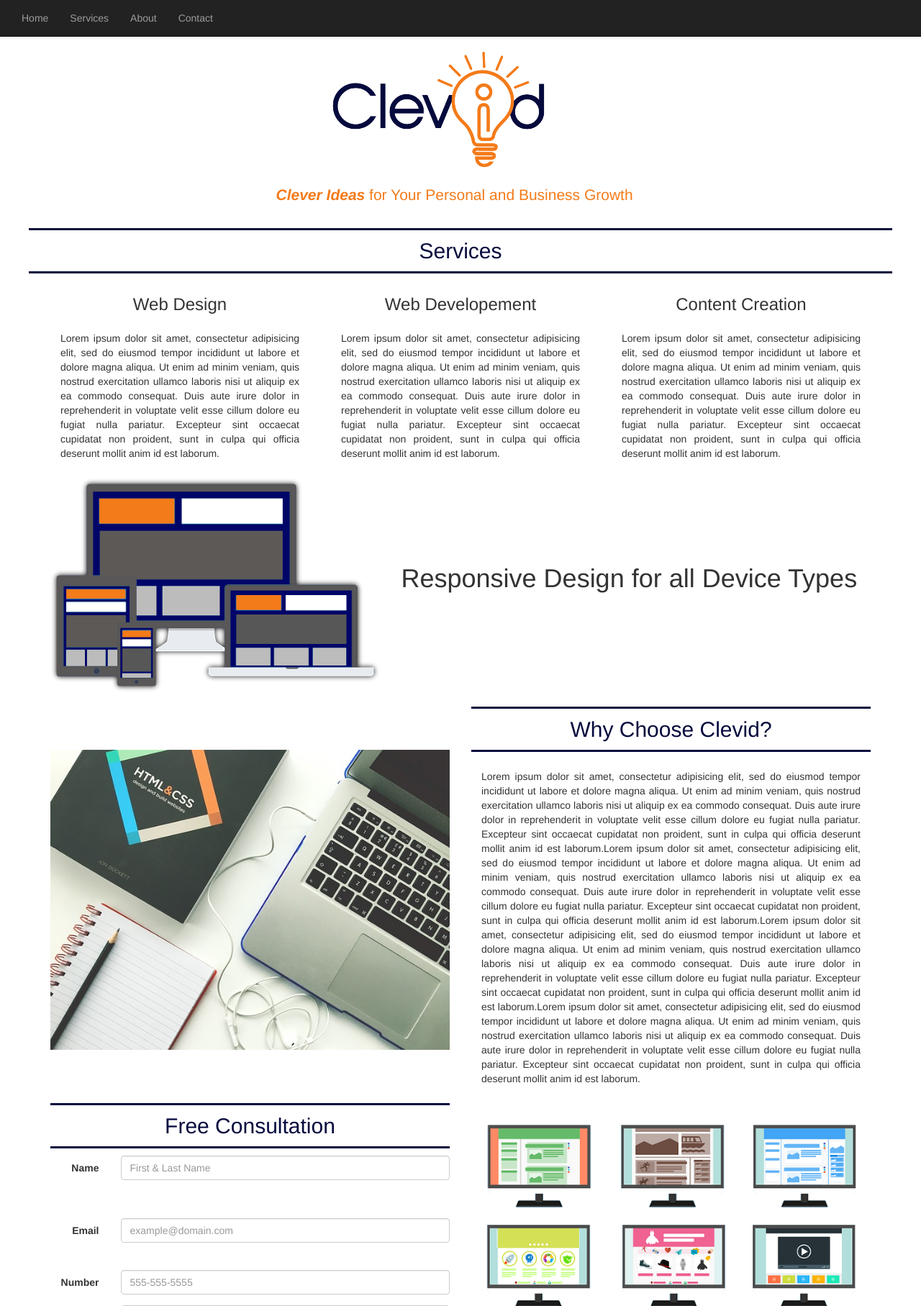
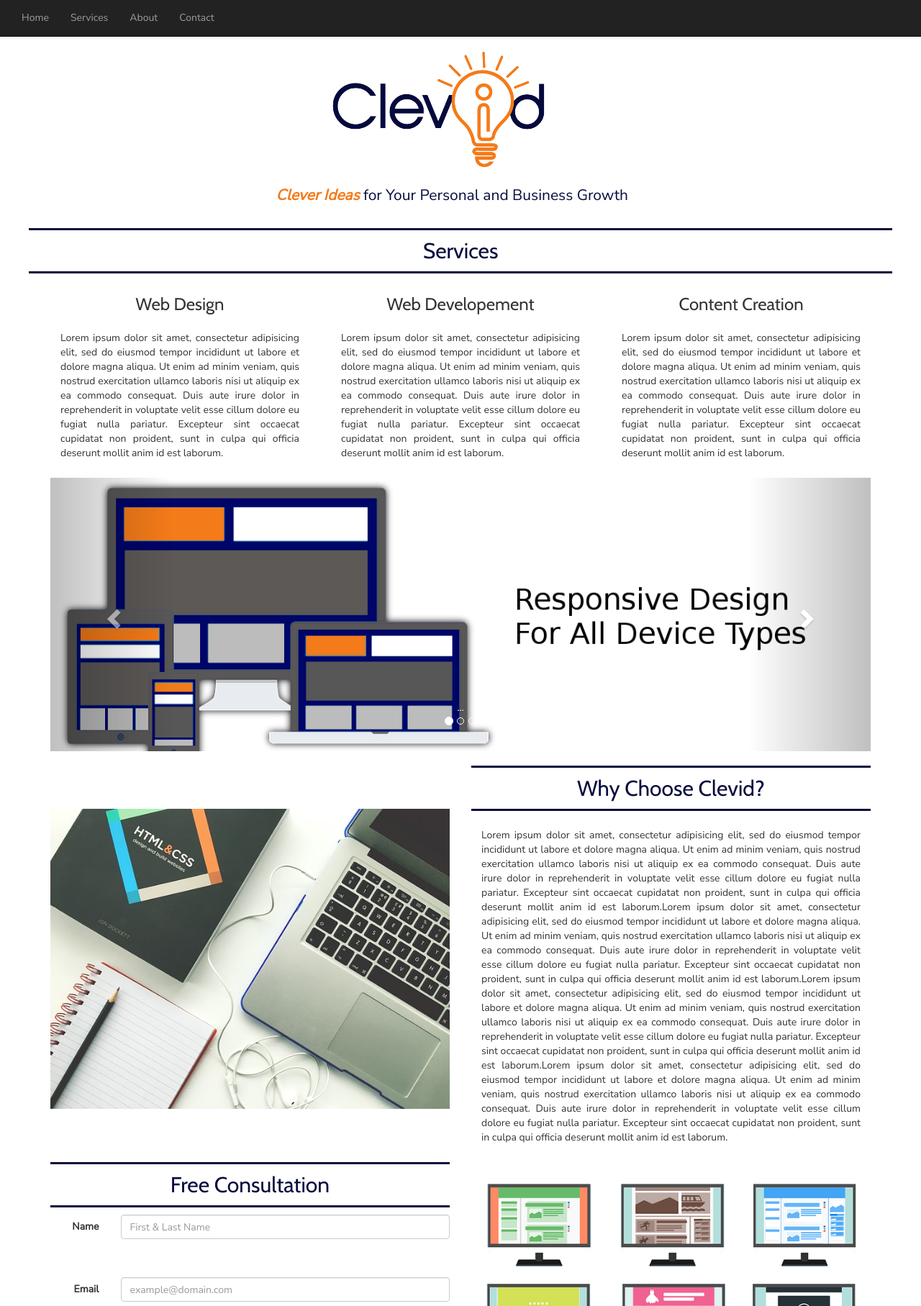
Before and after one commit to nmcdaniel06/clevid2, a PHP site: page / in a window 1280 px wide. Shown: the top 1815 px of the page at 72% size. Run offline with PHP 8.4, Linux system fonts and the light colour scheme; data that the repository does not hold is empty; some libraries are stand-ins or nearby versions.

Commit message:
clevid 1.1

```diff
--- a/index.php
+++ b/index.php
@@ -26,12 +26,58 @@
     </div><!--endRow-------------------------------->
 
     <div class="row">
-      <div class="col-md-5">
-        <img src="pics/responsive.png" width="100%" alt="">
-      </div>
-      <div class="col-md-7">
-        <br /><br /><br /><br /><br />
-        <h1>Responsive Design for all Device Types</h1>
+      <div class="col-md-12">
+        <!-----Carousel test--------->
+
+
+        <div id="carousel-example-generic" class="carousel slide" data-ride="carousel">
+<!-- Indicators -->
+<ol class="carousel-indicators">
+  <li data-target="#carousel-example-generic" data-slide-to="0" class="active"></li>
+  <li data-target="#carousel-example-generic" data-slide-to="1"></li>
+  <li data-target="#carousel-example-generic" data-slide-to="2"></li>
+</ol>
+
+<!-- Wrapper for slides -->
+<div class="carousel-inner" role="listbox">
+  <div class="item active">
+    <img src="pics/responsive1.png" alt="...">
+    <div class="carousel-caption">
+      ...
+    </div>
+  </div>
+  <div class="item">
+    <img src="pics/browsers.png" alt="...">
+    <div class="carousel-caption">
+
+    </div>
+  </div>
+  <div class="item">
+    <img src="pics/seo.png" alt="...">
+    <div class="carousel-caption">
+
+    </div>
+  </div>
+
+</div>
+
+<!-- Controls -->
+<a class="left carousel-control" href="#carousel-example-generic" role="button" data-slide="prev">
+  <span class="glyphicon glyphicon-chevron-left" aria-hidden="true"></span>
+  <span class="sr-only">Previous</span>
+</a>
+<a class="right carousel-control" href="#carousel-example-generic" role="button" data-slide="next">
+  <span class="glyphicon glyphicon-chevron-right" aria-hidden="true"></span>
+  <span class="sr-only">Next</span>
+</a>
+</div>
+
+
+
+
+
+        <!--end Carousel test-------->
+
       </div>
     </div>
 
--- a/main.css
+++ b/main.css
@@ -1,5 +1,6 @@
 body {
   margin-top: 70px;
+  font-family: 'Nunito Sans', sans-serif;
 /*  background-color: #191919;*/
 }
 h2.stitle {
@@ -59,8 +60,13 @@ p {
   text-align: center;
 }
 #tline {
-
-  /*text-align: center;*/
-  color: #f47b1a;
+  color: #050a3d;
   font-size: 1.5em;
 }
+b {
+  color:#f47b1a;
+}
+
+h1, h2, h3, h4, h5, h6 {
+  font-family: 'Cabin', sans-serif;
+}
--- a/php/hat.php
+++ b/php/hat.php
@@ -51,6 +51,7 @@ if (!$errName && !$errEmail && !$errMessage && !$errHuman) {
     <title>Clevid</title>
 
     <!-- Bootstrap -->
+		<link href="https://fonts.googleapis.com/css?family=Cabin|Nunito+Sans" rel="stylesheet">
     <link rel="stylesheet" href="https://maxcdn.bootstrapcdn.com/bootstrap/3.3.7/css/bootstrap.min.css" integrity="sha384-BVYiiSIFeK1dGmJRAkycuHAHRg32OmUcww7on3RYdg4Va+PmSTsz/K68vbdEjh4u" crossorigin="anonymous">
     <link rel="stylesheet" href="main.css">
     <!-- HTML5 shim and Respond.js for IE8 support of HTML5 elements and media queries -->
```
Also changed, not shown: pics/browsers.png (added), pics/responsive1.png (added), pics/seo.png (added).
